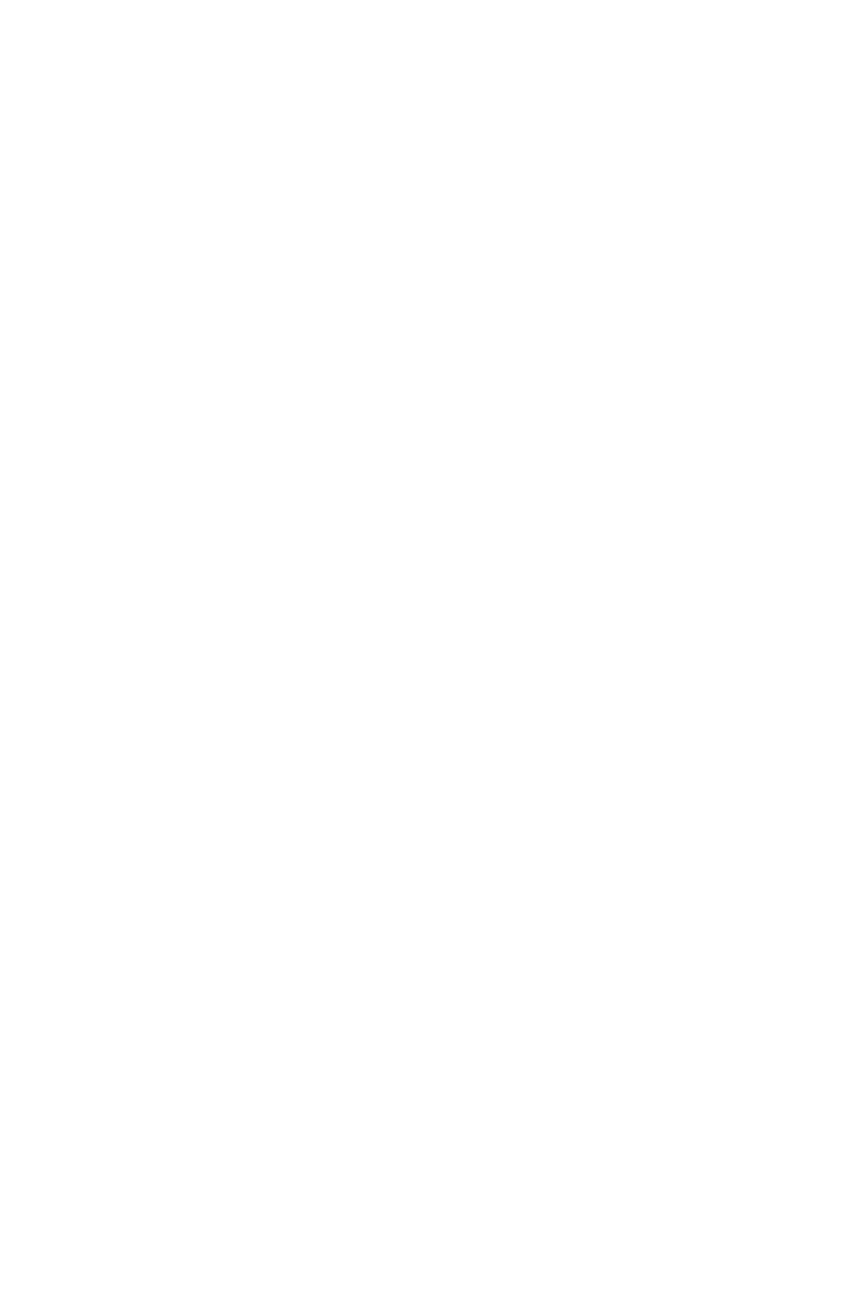
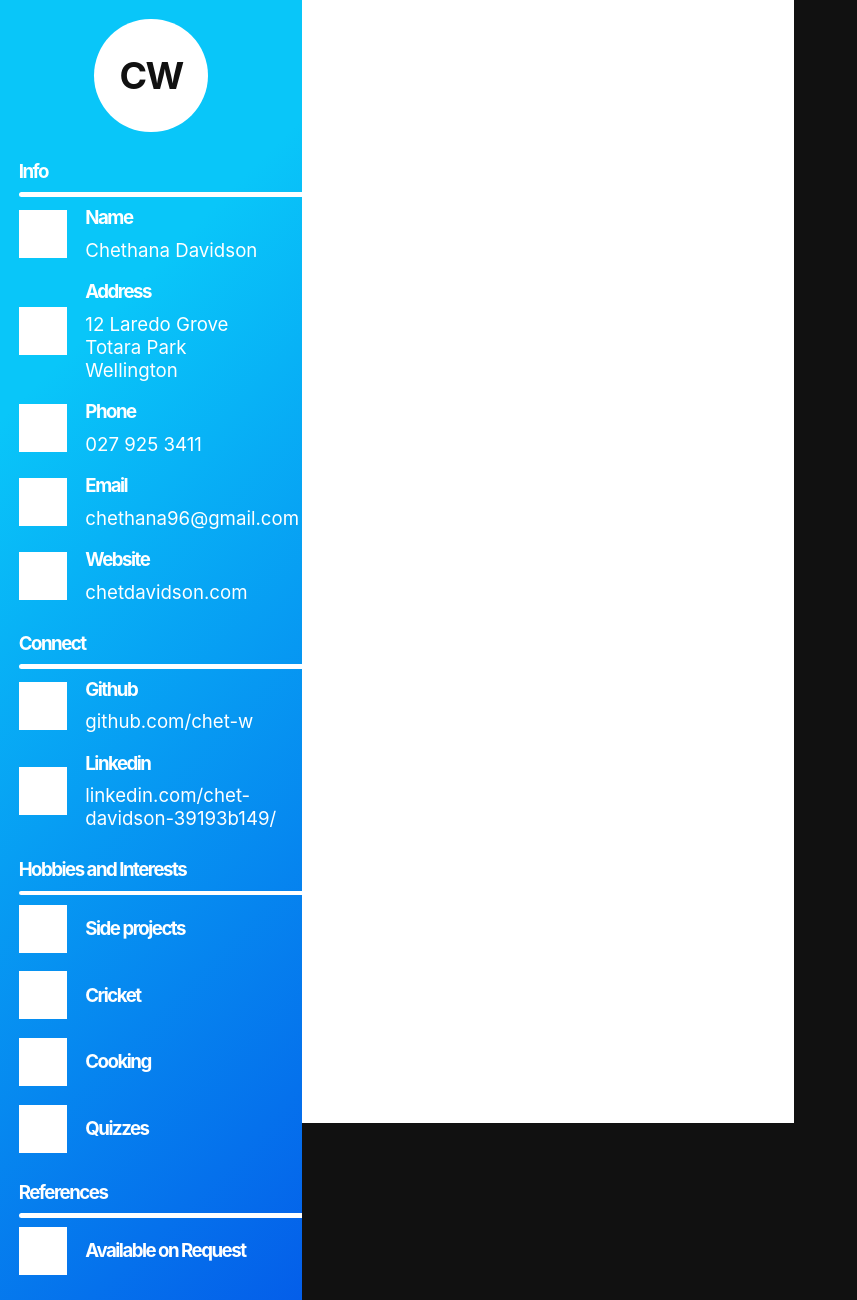
Before and after one commit to chet-w/cv-2021, a plain HTML site: page index.html in a window 1280 px wide. Shown: the top 1300 px of the page, without its empty margins (0-857 px from the left). Before the commit the page ends 1139 px from the top, so only its background shows below. Drawn offline with Linux system fonts and the light colour scheme.

Commit message:
Sidebar (#1)
* Add info and connect content

* Complete sidebar markup

* Style avatar

* Style the rest of the sidebar content

```diff
--- a/index.html
+++ b/index.html
@@ -10,7 +10,138 @@
 </head>
 
 <body>
-
+  <aside class="sidebar">
+    <div class="avatar">
+      <h2>CW</h2>
+    </div>
+    <div class="sidebar-content">
+      <div class="sidebar-item">
+        <h3>Info</h3>
+        <hr />
+        <div class="sidebar-item-content">
+          <div class="icon">
+            user
+          </div>
+          <div class="sidebar-item-text">
+            <h4>Name</h4>
+            <div>Chethana Davidson</div>
+          </div>
+        </div>
+        <div class="sidebar-item-content">
+          <div class="icon">
+            market
+          </div>
+          <div class="sidebar-item-text">
+            <h4>Address</h4>
+            <div>
+              12 Laredo Grove <br />
+              Totara Park <br />
+              Wellington
+            </div>
+          </div>
+        </div>
+        <div class="sidebar-item-content">
+          <div class="icon">
+            phone
+          </div>
+          <div class="sidebar-item-text">
+            <h4>Phone</h4>
+            <div>027 925 3411</div>
+          </div>
+        </div>
+        <div class="sidebar-item-content">
+          <div class="icon">
+            mail
+          </div>
+          <div class="sidebar-item-text">
+            <h4>Email</h4>
+            <div>chethana96@gmail.com</div>
+          </div>
+        </div>
+        <div class="sidebar-item-content">
+          <div class="icon">
+            home
+          </div>
+          <div class="sidebar-item-text">
+            <h4>Website</h4>
+            <div>chetdavidson.com</div>
+          </div>
+        </div>
+      </div>
+      <div class="sidebar-item">
+        <h3>Connect</h3>
+        <hr />
+        <div class="sidebar-item-content">
+          <div class="icon">
+            github
+          </div>
+          <div class="sidebar-item-text">
+            <h4>Github</h4>
+            <div>github.com/chet-w</div>
+          </div>
+        </div>
+        <div class="sidebar-item-content">
+          <div class="icon">
+            linkedin
+          </div>
+          <div class="sidebar-item-text">
+            <h4>Linkedin</h4>
+            <div>
+              linkedin.com/chet-davidson-39193b149/
+            </div>
+          </div>
+        </div>
+      </div>
+      <div class="sidebar-item">
+        <h3>Hobbies and Interests</h3>
+        <hr />
+        <div class="sidebar-item-content">
+          <div class="icon">
+            dice one
+          </div>
+          <div class="sidebar-item-text">
+            <h4>Side projects</h4>
+          </div>
+        </div>
+        <div class="sidebar-item-content">
+          <div class="icon">
+            dice two
+          </div>
+          <div class="sidebar-item-text">
+            <h4>Cricket</h4>
+          </div>
+        </div>
+        <div class="sidebar-item-content">
+          <div class="icon">
+            dice three
+          </div>
+          <div class="sidebar-item-text">
+            <h4>Cooking</h4>
+          </div>
+        </div>
+        <div class="sidebar-item-content">
+          <div class="icon">
+            dice four
+          </div>
+          <div class="sidebar-item-text">
+            <h4>Quizzes</h4>
+          </div>
+        </div>
+      </div>
+      <div class="sidebar-item">
+        <h3>References</h3>
+        <hr />
+        <div class="sidebar-item-content">
+          <div class="icon">
+            info
+          </div>
+          <div class="sidebar-item-text">
+            <h4>Available on Request</h4>
+          </div>
+        </div>
+      </div>
+    </div>
+  </aside>
 </body>
 
 </html>
--- a/style.css
+++ b/style.css
@@ -1,6 +1,12 @@
+/* Global */
 * {
   box-sizing: border-box;
+  font-size: 14pt;
   font-family: -apple-system, BlinkMacSystemFont, 'Segoe UI', Roboto, Oxygen, Ubuntu, Cantarell, 'Open Sans', 'Helvetica Neue', sans-serif
+}
+
+html {
+  background: #111;
 }
 
 body {
@@ -8,4 +14,81 @@ body {
   width: 21.0cm;
   background: white;
   color: #111;
+  margin: 0;
+  padding: 0;
 }
+
+h1, h2, h3, h4, h5 {
+  letter-spacing: -1.5px;
+  margin: 0;
+  margin-bottom: 1rem;
+}
+
+/* Sidebar */
+.sidebar {
+  width: 8cm;
+  background-color: #045de9;
+  background-image: linear-gradient(315deg, #045de9 0%, #09c6f9 74%);
+  padding: 1rem;
+  color: #fff;
+}
+
+.avatar {
+  height: 3cm;
+  width: 3cm;
+  background: #fff;
+  margin: 0 auto;
+  border-radius: 3cm;
+  display: flex;
+  align-items: center;
+  justify-content: center;
+  color: #111;
+}
+
+.avatar h2 {
+  font-size: 2rem;
+  margin: 0;
+}
+
+.sidebar h3 {
+  margin-bottom: 0.5rem;
+}
+
+.sidebar hr {
+  height: 0.25rem;
+  background: #fff;
+  border: none;
+  border-radius: 1rem 0 0 1rem;
+  width: calc(100% + 1rem);
+}
+
+.sidebar-item {
+  margin-top: 1.5rem;
+}
+
+.sidebar-item-content {
+  display: flex;
+  margin-bottom: 1rem;
+  align-items: center;
+}
+
+.sidebar-item-content .icon {
+  width: 48px;
+  min-width: 48px;
+  height: 48px;
+  background: #fff;
+  color: transparent;
+  margin-right: 1rem;
+}
+
+.sidebar-item-content h4 {
+  margin-bottom: 0;
+}
+
+.sidebar-item-content .sidebar-item-text :last-child {
+  margin-top: 0.5rem;
+}
+
+.sidebar-item-content .sidebar-item-text :first-child {
+  margin-top: 0;
+}
```
